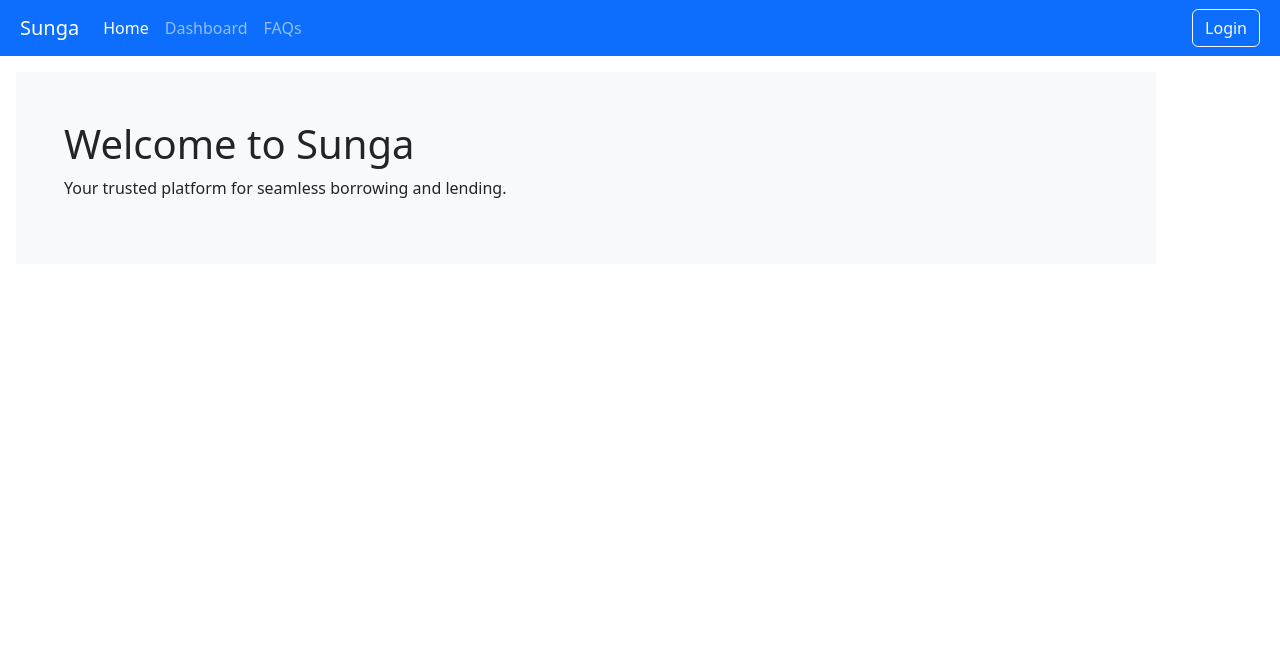
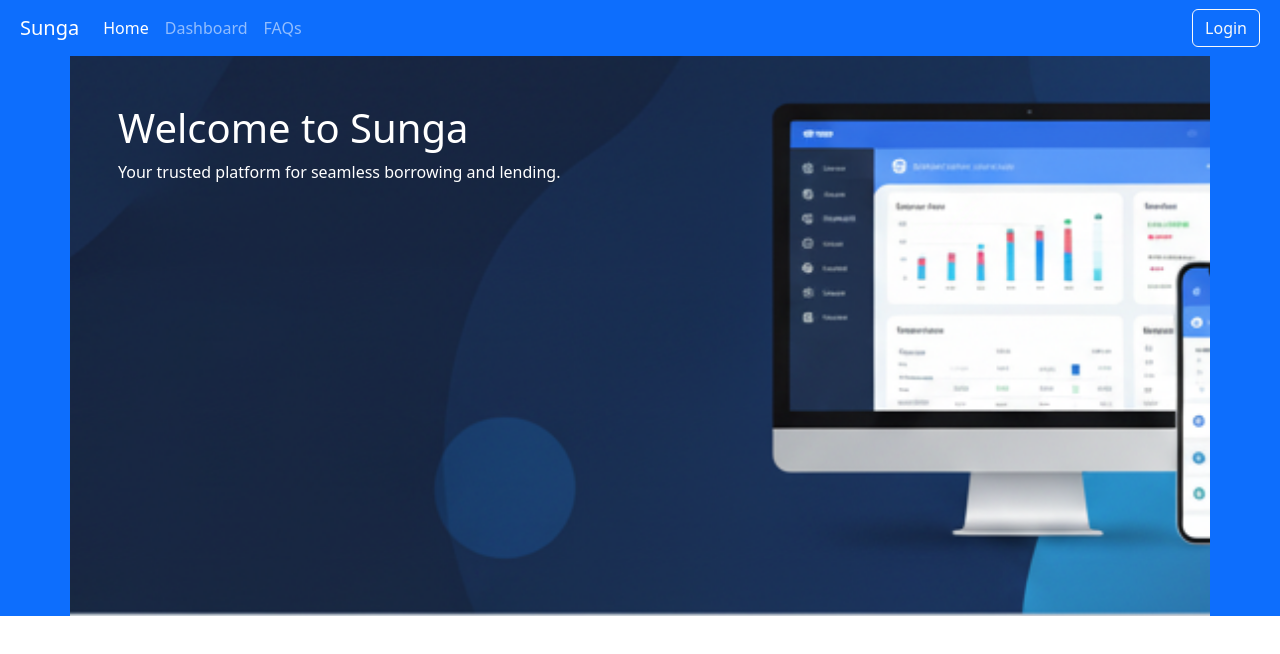
Before and after one commit to Dalliso-banda/sunga, a React (Vite) app in the folder client/: page / in a window 1280 px wide. Shown: the top 654 px of the page. Built offline with nearby package versions, Linux system fonts and the light colour scheme.

Commit message:
finished hero section

```diff
--- a/client/src/components/Hero.jsx
+++ b/client/src/components/Hero.jsx
@@ -1,20 +1,22 @@
 import {Container } from 'react-bootstrap';
+
 export default function Hero() {
     const background={
-        backgroundImage: 'url(/src/assets/heroBrand.png)',
+        backgroundImage: 'url(../../public/heroBrand.png)',
         backgroundSize: 'cover',
         backgroundPosition: 'center',
-        height: '400px',
+        height: '70vh',
+        width: '9000px',
         color: 'white',
-        display: 'flex',
-        flexDirection: 'column',
-        justifyContent: 'center',
-        alignItems: 'center',
+
+
     }
   return (
-    <Container className="bg-light p-5 rounded-lg m-3" styele={background}>
+    <div className='d-flex w-100 bg-primary  align-items-center justify-content-center' >
+    <Container className="bg-light p-5  bgrounded-lg m-0 p-5" style={background}>
       <h1>Welcome to Sunga</h1>
       <p>Your trusted platform for seamless borrowing and lending.</p>
     </Container>
+    </div>
   );
 }
```
Also changed, not shown: 2 other files (tests, documents, lock files or other folders).
